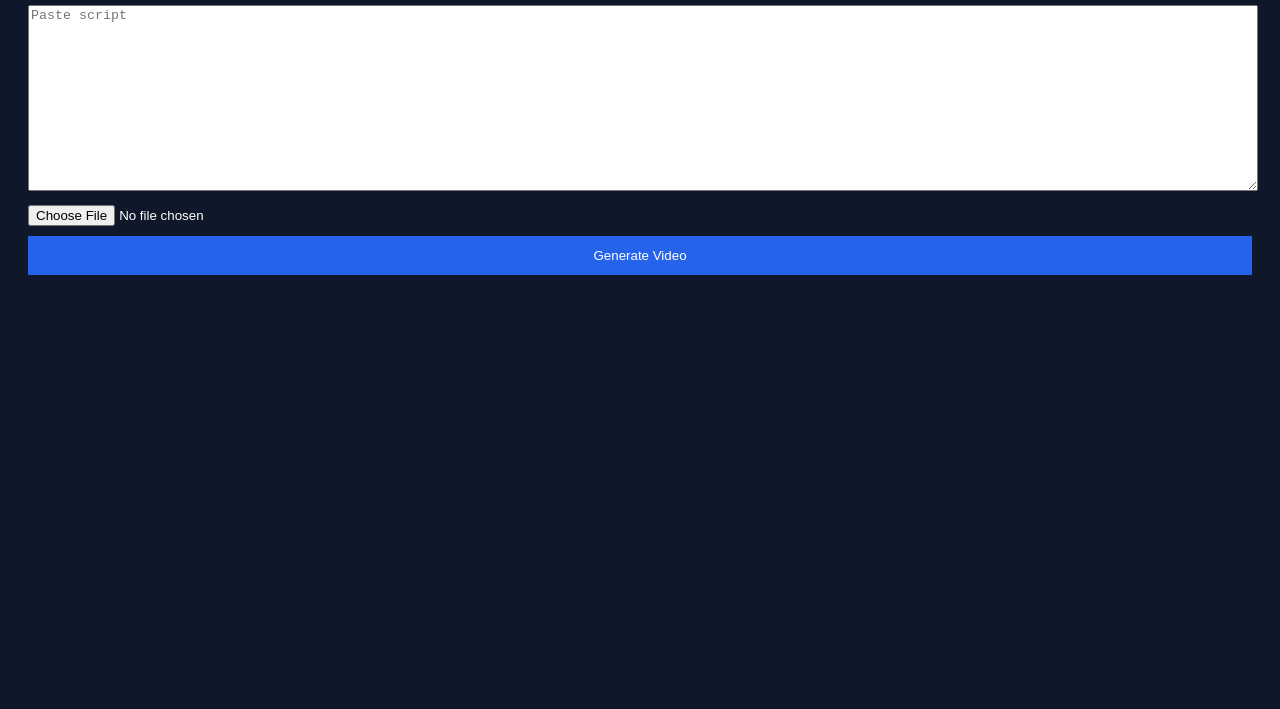
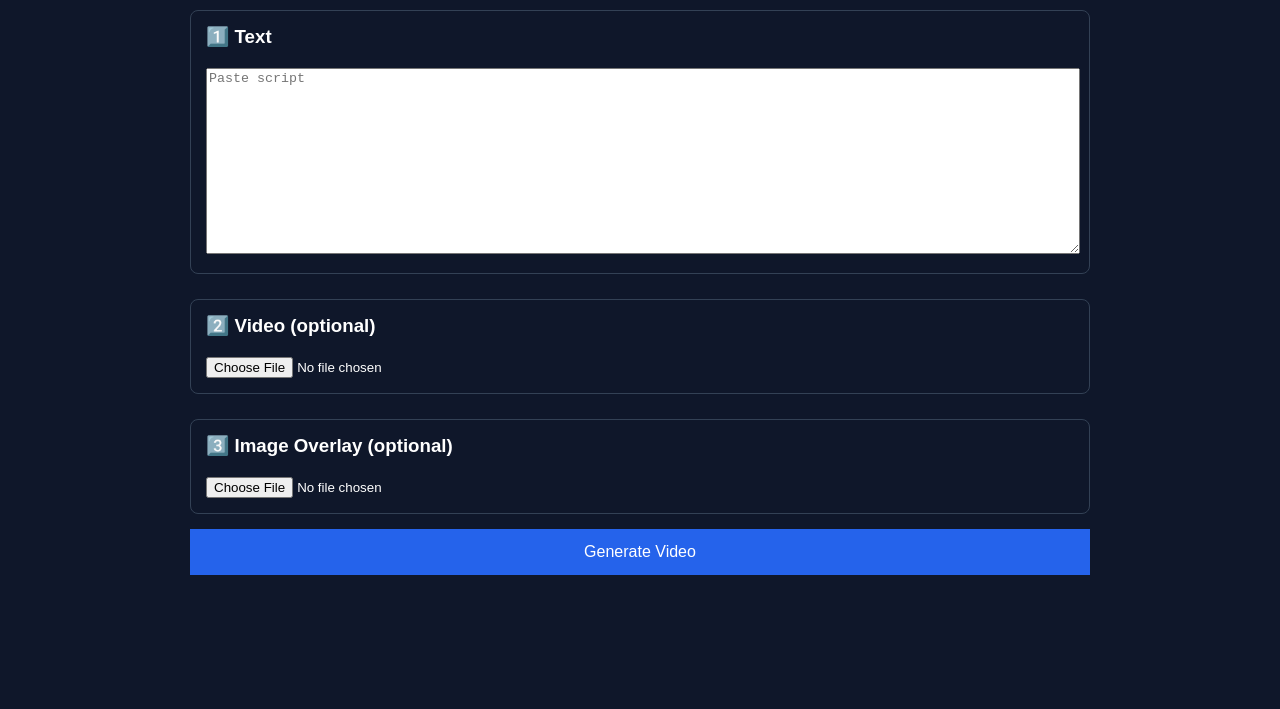
Before and after one commit to smartmindboxapp-svg/ai-video-tool, a website: page public/index.html in a window 1280 px wide. Shown: the part 91-800 px from the top of the page. Drawn offline with Linux system fonts and the light colour scheme.

Commit message:
Update index.html

```diff
--- a/public/index.html
+++ b/public/index.html
@@ -2,46 +2,75 @@
 <html>
 <head>
 <meta name="viewport" content="width=device-width, initial-scale=1">
-<title>AI Video Tool</title>
+<title>AI Video Studio</title>
 
 <style>
 body{
-  font-family: Arial;
+  font-family:Arial;
   background:#0f172a;
   color:white;
   padding:20px;
 }
+.container{
+  max-width:900px;
+  margin:auto;
+}
 textarea{
   width:100%;
   height:180px;
+  margin-top:10px;
+}
+input{
+  margin-top:10px;
 }
 button{
-  margin-top:10px;
-  padding:12px;
+  margin-top:15px;
+  padding:14px;
   width:100%;
   background:#2563eb;
   color:white;
   border:none;
+  font-size:16px;
 }
-input{
-  margin-top:10px;
+.section{
+  margin-top:25px;
+  padding:15px;
+  border:1px solid #334155;
+  border-radius:8px;
+}
+h3{
+  margin:0 0 10px 0;
 }
 </style>
 </head>
 
 <body>
+<div class="container">
 
-<h2>AI Voice Video Tool</h2>
+<h2>AI Video Studio</h2>
 
 <form id="form">
+
+<div class="section">
+<h3>1️⃣ Text</h3>
 <textarea name="text" placeholder="Paste script"></textarea>
+</div>
 
-<br>
+<div class="section">
+<h3>2️⃣ Video (optional)</h3>
 <input type="file" name="video" accept="video/*">
+</div>
 
-<br>
+<div class="section">
+<h3>3️⃣ Image Overlay (optional)</h3>
+<input type="file" name="image" accept="image/*">
+</div>
+
 <button>Generate Video</button>
+
 </form>
+
+</div>
 
 <script>
 document.getElementById("form").onsubmit = async e=>{
@@ -57,9 +86,15 @@ document.getElementById("form").onsubmit = async e=>{
   const blob = await res.blob();
   const url = URL.createObjectURL(blob);
 
-  const a = document.createElement("a");
-  a.href = url;
-  a.download = "video.mp4";
+  const a=document.createElement("a");
+
+  if(blob.type.includes("audio")){
+    a.download="voice.mp3";
+  }else{
+    a.download="video.mp4";
+  }
+
+  a.href=url;
   a.click();
 };
 </script>
```
